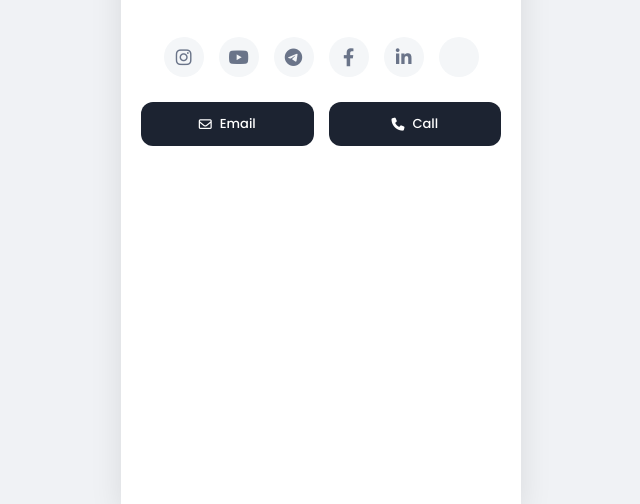
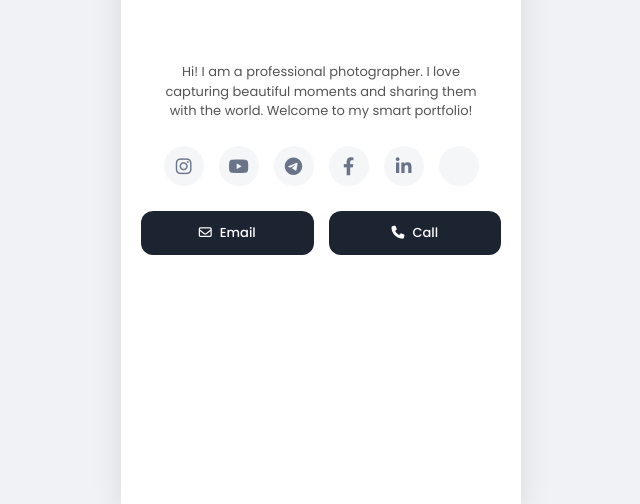
Before and after one commit to UvinduVibhashana/my-nfc-portfolio-bandwrist, a plain HTML site: page index.html in a window 1280 px wide. Shown: the part 296-800 px from the top of the page, without its empty margins (319-959 px from the left). Drawn offline with Linux system fonts and the light colour scheme; some icons are missing.

Commit message:
Update index.html

```diff
--- a/index.html
+++ b/index.html
@@ -162,6 +162,14 @@
             object-fit: cover;
             border-radius: 12px;
         }
+        .description {
+            font-size: 13px;
+            color: #555;
+            line-height: 1.5;
+            margin: 0 15px 25px;
+            text-align: center;
+        }
+
     </style>
 </head>
 <body>
@@ -177,6 +185,12 @@
             <h1 id="userName">Emily Johnson</h1>
             <p class="title" id="userRole">Professional Photographer</p>
             <br>
+            <br>
+            <!-- User Description -->
+            <p class="description" id="userDescription">
+                Hi! I am a professional photographer. I love capturing beautiful moments and sharing them with the world. Welcome to my smart portfolio!
+            </p>
+
                 <!-- Social Icons -->
             <div class="social-icons">
                 <a href="#" class="social-icon"><i class="fa-brands fa-instagram"></i></a>
```
